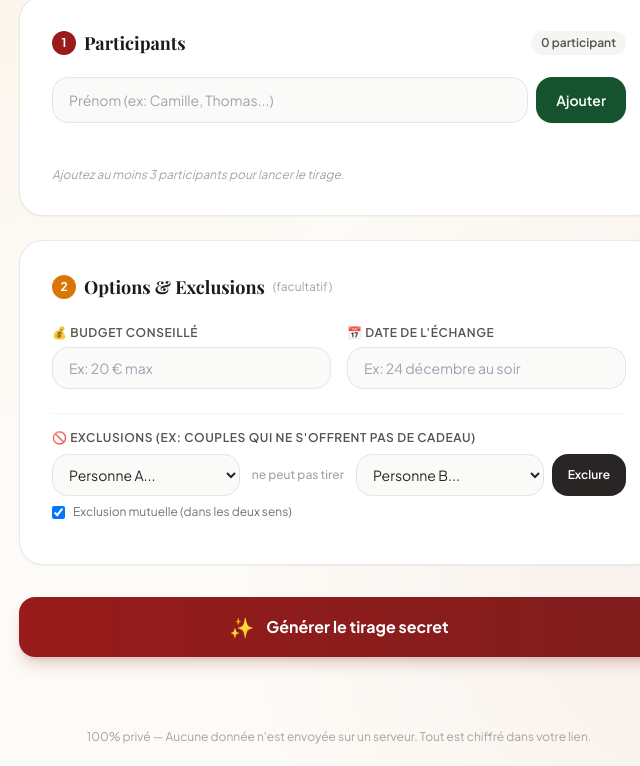
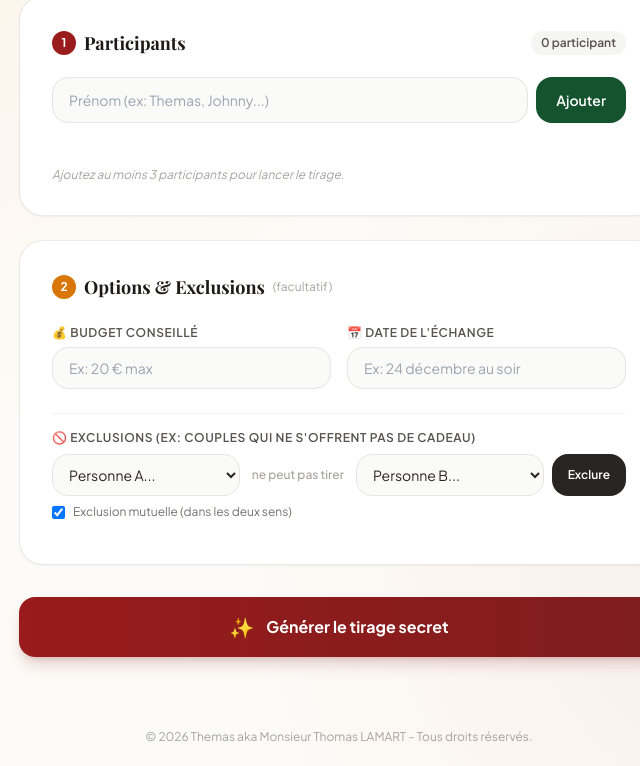
Before and after one commit to thomaslamart/QuiGateQui, a plain HTML site: page index.html in a window 1280 px wide. Shown: the part 328-1094 px from the top of the page, 301-941 px from the left. Drawn offline with nearby package versions, Linux system fonts and the light colour scheme; a web font is replaced by a local one.

Commit message:
Updating names

```diff
--- a/index.html
+++ b/index.html
@@ -158,7 +158,7 @@
                     <input
                         type="text"
                         id="participant-input"
-                        placeholder="Prénom (ex: Camille, Thomas...)"
+                        placeholder="Prénom (ex: Themas, Johnny...)"
                         autocomplete="off"
                         class="flex-grow px-4 py-3 rounded-2xl bg-stone-50 border border-stone-200 focus:outline-none focus:ring-2 focus:ring-christmas-red/30 focus:border-christmas-red text-sm transition"
                     >
@@ -427,7 +427,7 @@
 
     <!-- Pied de page -->
     <footer class="w-full py-6 text-center text-xs text-stone-400 px-4">
-        <p>100% privé — Aucune donnée n'est envoyée sur un serveur. Tout est chiffré dans votre lien.</p>
+        <p>© 2026 Themas aka Monsieur Thomas LAMART – Tous droits réservés.</p>
     </footer>
 
     <!-- ========================================== -->
```
